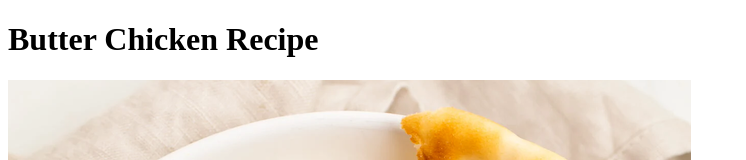
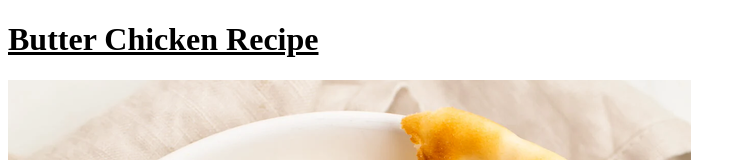
Before and after one commit to ShaliniSingh115/odin-recipes, a plain HTML site: page recipes/Butter-Chicken/Butter-Chicken.html in a window 1280 px wide. Shown: the top 160 px of the page, without its empty margins (0-746 px from the left). Drawn offline with Linux system fonts and the light colour scheme.

Commit message:
added U tag

```diff
--- a/recipes/Butter-Chicken/Butter-Chicken.html
+++ b/recipes/Butter-Chicken/Butter-Chicken.html
@@ -6,7 +6,7 @@
     <meta name="viewport" content="width=device-width, initial-scale=1.0" />
     <title>Butter-Chicken</title>
   </head>
-  <h1>Butter Chicken Recipe</h1>
+  <h1><u>Butter Chicken Recipe</u></h1>
 
   <body>
     <img src="../image/butter-chicken .png" alt="" />
```
